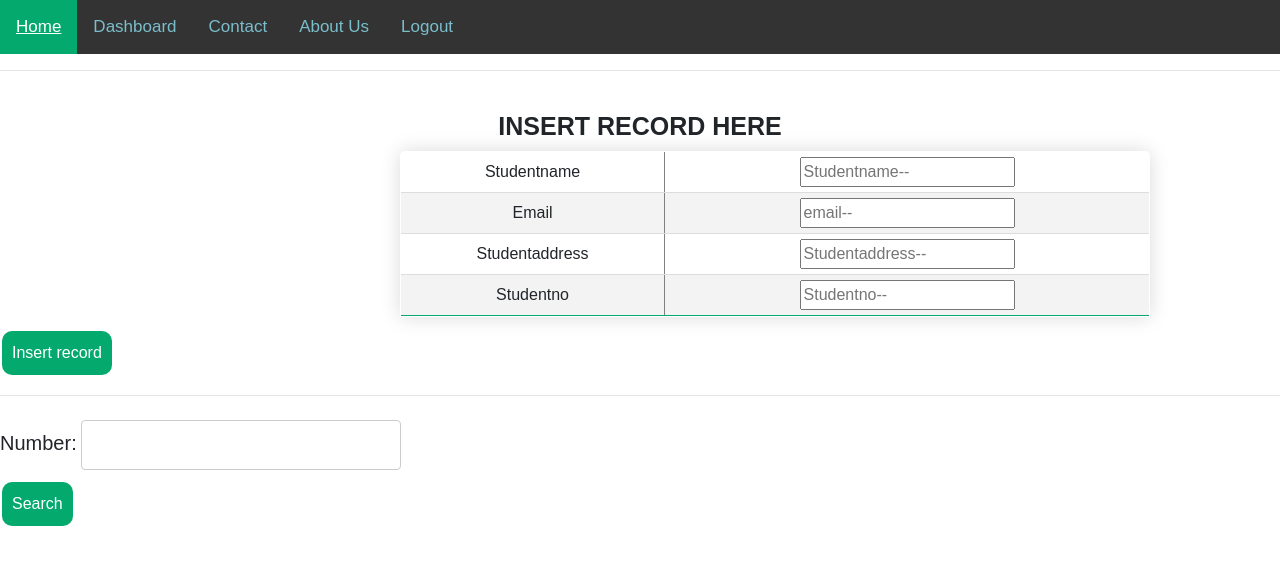
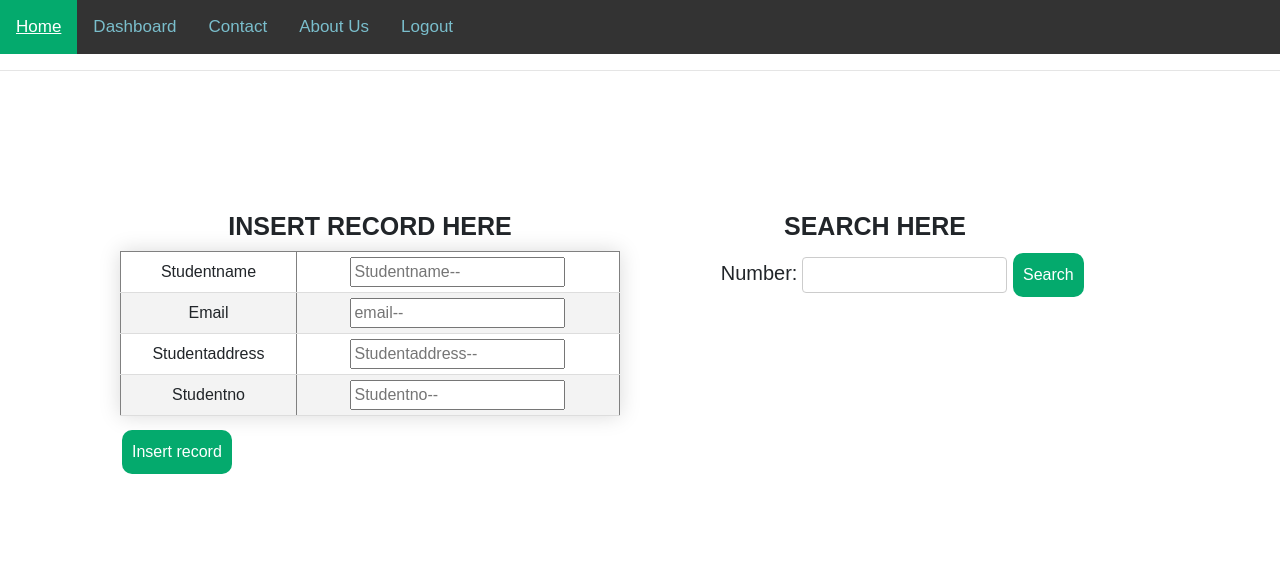
Before and after one commit to NithiArr/website, a Django app: page /show/ in a window 1280 px wide. Shown: the top 565 px of the page. Run offline with Django 4.2, Linux system fonts and the light colour scheme; some libraries are stand-ins or nearby versions.

Commit message:
stylehome

```diff
--- a/accept/nav.css
+++ b/accept/nav.css
@@ -1,7 +1,8 @@
 .head{
   text-align: center;
-  font-size: 17px;
-  font-family: 'sans-serif';
+  font-size: 25px;
+  font-family: sans-serif;
+  font-weight: bolder;
 
 }
 
@@ -46,6 +47,7 @@
     overflow: hidden;
     box-shadow: 0 0 20px rgba(0, 0, 0, 0.15);
     text-align: center;
+    padding-left: 120px;
 }
 
 .one {
--- /dev/null
+++ b/style/base.css
@@ -0,0 +1,80 @@
+.head{
+    text-align: center;
+    font-size: 25px;
+    font-family: sans-serif;
+    font-weight: bolder;
+
+  }
+
+  .topnav {
+      background-color: #333;
+      overflow: hidden;
+    }
+
+    /* Style the links inside the navigation bar */
+    .topnav a {
+      float: left;
+      color: #7abecc;
+      text-align: center;
+      padding: 14px 16px;
+      text-decoration: none;
+      font-size: 17px;
+    }
+
+    /* Change the color of links on hover */
+    .topnav a:hover {
+      background-color: #ddd;
+      color: black;
+    }
+
+    /* Add a color to the active/current link */
+    .topnav a.active {
+      background-color: #04AA6D;
+      color: white;
+    }
+
+    * {
+      /* Change your font family */
+      font-family: sans-serif;
+  }
+
+  .content-table {
+      border-collapse: collapse;
+      margin: 10px 0;
+      font-size: 1em;
+      min-width: 500px;
+      border-radius: 0px 0px 0 0;
+      overflow: hidden;
+      box-shadow: 0 0 20px rgba(0, 0, 0, 0.15);
+      text-align: center;
+  }
+
+  .one {
+      background-color: #04AA6D;
+      color: #ffffff;
+      text-align: center;
+      font-weight: bold;
+  }
+
+  .content-table td {
+      padding: 5px 5px;
+  }
+
+  .content-table tbody tr {
+      border-bottom: 1px solid #dddddd;
+  }
+
+  .content-table tbody tr:nth-of-type(even) {
+      background-color: #f3f3f3;
+  }
+  .search{
+    float: right;
+  }
+  .float{
+    float: left;
+  }
+  .sec{
+    padding-left: 120px;
+    padding-right: 150px;
+    padding-top: 100px;
+}
--- a/style/nav.css
+++ b/style/nav.css
@@ -77,3 +77,6 @@
     font-weight: bold;
     color: #04AA6D;
 }
+.secc{
+  padding-left: 350px;
+}
--- a/templates/base.html
+++ b/templates/base.html
@@ -6,14 +6,14 @@
     <meta http-equiv="X-UA-Compatible" content="IE=edge">
     <meta name="viewport" content="width=device-width, initial-scale=1.0">
     <title>Check dhanu</title>
-    <link rel="stylesheet" href="{% static 'nav.css' %}" >
+    <link rel="stylesheet" href="{% static 'base.css' %}" >
     <link rel="stylesheet" href="https://stackpath.bootstrapcdn.com/bootstrap/4.3.1/css/bootstrap.min.css" integrity="sha384-ggOyR0iXCbMQv3Xipma34MD+dH/1fQ784/j6cY/iJTQUOhcWr7x9JvoRxT2MZw1T" crossorigin="anonymous">
     <link rel="stylesheet" href="{% static 'button.css' %}" >
     </head>
 <style>
     .xt{
-        width: 25%;
-        padding: 12px 20px;
+        width: 50%;
+        padding: 5px 20px;
         margin: 8px 0;
         display: inline-block;
         border: 1px solid #ccc;
@@ -33,34 +33,30 @@
       </div>
         <hr/>
         <br>
-
-        <form method="POST" style="float:center;" >
+      <section class="sec">
+                <form method="POST" class="float">
                 {% csrf_token %}
                 <h3 class="head">INSERT RECORD HERE</h3>
-            <table border="1" class="content-table" style="margin-left: 400px;">
+                <table border="1" class="content-table">
                     <tr>
                     <td>Studentname</td>
                     <td><input type="text" placeholder="Studentname--" name="stname"></td>
-
                     </tr>
                     <tr>
                         <td>Email</td>
                         <td><input type="text" placeholder="email--" name="stemail"></td>
-
                     </tr>
                     <tr>
                         <td>Studentaddress</td>
                         <td><input type="text" placeholder="Studentaddress--" name="staddress"></td>
-
                     </tr>
                     <tr>
                         <td>Studentno</td>
                         <td><input type="text" placeholder="Studentno--" name="sno"></td>
-
                     </tr>
                 </table>
                 <input type="submit" class="button button4" value="Insert record"/>
-        <hr/>
+
                 {% if messages %}
             {% for result in messages%}
             <b style="color:aqua;">{{result}}</b>
@@ -69,10 +65,11 @@
 
         </form>
         <div>
-            <form method="POST" action="{% url 'search' %}" >
+            <h3 class="head">SEARCH HERE</h3>
+            <form method="POST" action="{% url 'search' %}" class="search" >
                 {%csrf_token%}
                 <label style="font-size: 20px;">Number:</label>
-                <input class="xt" type="text" name="sno">  <br>
+                <input class="xt" type="text" name="sno">
                 <button class="button button4" type="submit">Search</button>
             </form>
 
@@ -91,7 +88,7 @@
 
             {% endfor %}
         </div>
-
+      </section>
 
 
 </body>
--- a/templates/home.html
+++ b/templates/home.html
@@ -22,6 +22,7 @@
       </div>
         <hr>
         <br>
+
 
     <div class="row">
         <div class="col">
@@ -63,7 +64,7 @@
             </div>
         </div>
     </div>
-
+    <section class="secc">
             <table border="1" style="height:100px;" class="content-table">
                 <tr class=" one">
                     <th>studentid</th>
@@ -85,7 +86,10 @@
                         <td><a href="/Delete/{{displayst.id}}">Delete</a></td>
 
                     </tr>
+
                     {% endfor %}
+
                 </table>
+        </section>
 </body>
 </html>
```
Also changed, not shown: accept/base.css (added, +80 -0 lines). Lines whose indentation alone changed are shown as unchanged.
